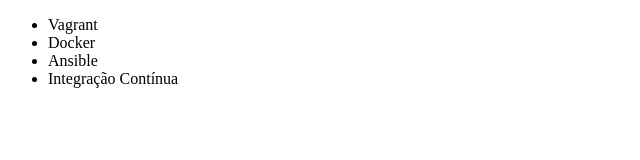
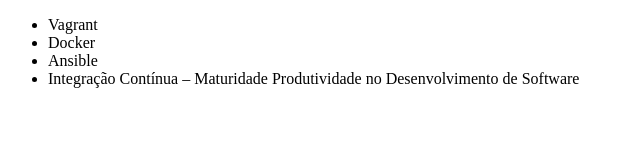
Before and after one commit to joaoonofreans/alura-git, a plain HTML site: page index.html in a window 1280 px wide. Shown: the whole page, without its empty margins (0-640 px from the left). Drawn offline with Linux system fonts and the light colour scheme.

Commit message:
Renomeando o Curso de Integração Contínua

```diff
--- a/index.html
+++ b/index.html
@@ -9,7 +9,7 @@
         <li>Vagrant</li>
         <li>Docker</li>
         <li>Ansible</li>
-        <li>Integração Contínua</li>
+        <li>Integração Contínua – Maturidade Produtividade no Desenvolvimento de Software</li>
     </ul>
 </body>
 </html>
```
